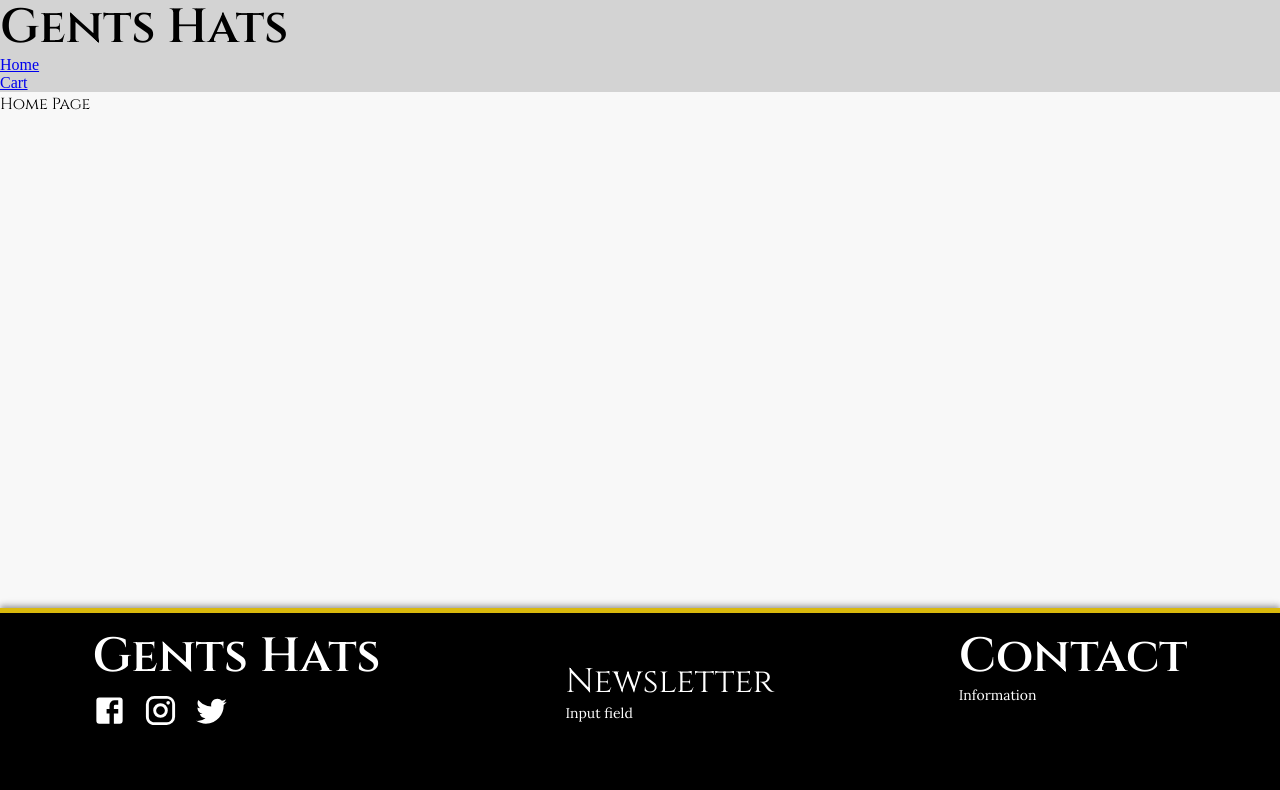
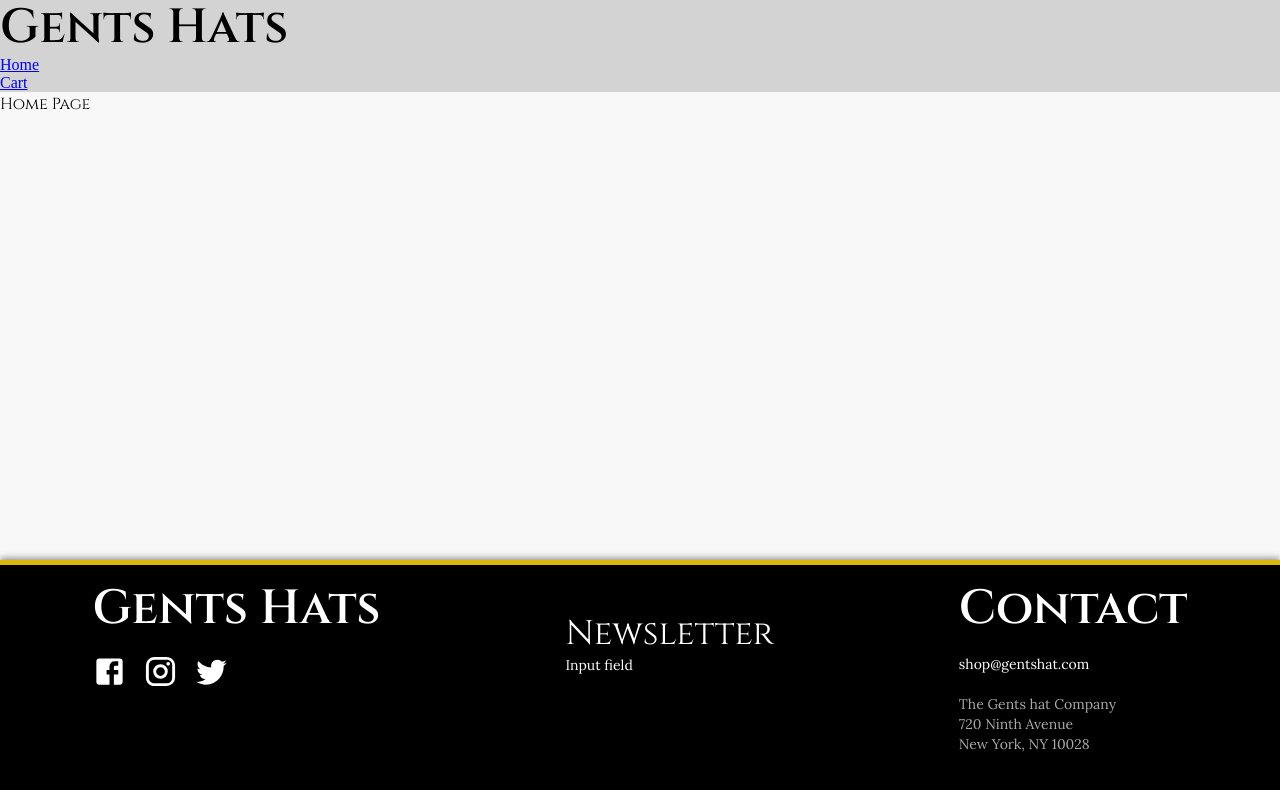
Before and after one commit to Sillen00/React-Webshop-Gents-Hat, a React (Vite) app: page / in a window 1280 px wide. Shown: the top 790 px of the page. Built offline with nearby package versions, Linux system fonts and the light colour scheme.

Commit message:
Added contact content

```diff
--- a/src/components/Footer.tsx
+++ b/src/components/Footer.tsx
@@ -6,11 +6,11 @@ function Footer() {
   return (
     <Box sx={footerStyle}>
       <Box sx={socialMediaContainer}>
-        <Typography variant='h3'>Gents Hats</Typography>
+        <Typography gutterBottom={true} variant='h3'>Gents Hats</Typography>
         <Box sx={socialMediaIcons}>
-          <Facebook fontSize='large'/>
-          <Instagram fontSize='large'/>
-          <Twitter fontSize='large'/>
+          <Facebook fontSize='large' />
+          <Instagram fontSize='large' />
+          <Twitter fontSize='large' />
         </Box>
       </Box>
       <Box sx={newsletterContainer}>
@@ -18,8 +18,19 @@ function Footer() {
         <Typography variant='body2'>Input field</Typography>
       </Box>
       <Box sx={contactContainer}>
-        <Typography variant='h3'>Contact</Typography>
-        <Typography variant='body2'>Information</Typography>
+        <Typography gutterBottom={true} variant='h3'>Contact</Typography>
+        <Typography variant='body2'>
+          shop@gentshat.com
+          <br />
+          <br />
+        </Typography>
+        <Typography sx={smallText} variant='body2'>
+          The Gents hat Company
+          <br />
+          720 Ninth Avenue
+          <br />
+          New York, NY 10028
+        </Typography>
       </Box>
     </Box>
   )
@@ -48,16 +59,16 @@ const footerStyle: SxProps<Theme> = theme => ({
   },
 })
 
-const socialMediaContainer: SxProps<Theme> = theme => ({
+const socialMediaContainer: SxProps<Theme> = theme => ({})
+
+const smallText: SxProps<Theme> = theme => ({
+  color: '#AAA'
 })
 
 const socialMediaIcons: SxProps<Theme> = theme => ({
-  display: 'flex',
-  width: '17rem',
-  paddingTop: '0.5rem',
   '& > *': {
-    marginRight: '1rem'
-  }
+    marginRight: '1rem',
+  },
 })
 
 const newsletterContainer: SxProps<Theme> = theme => ({
--- a/src/index.css
+++ b/src/index.css
@@ -3,7 +3,7 @@
 :root {
   /* Lägg till header-variabeln i Header-filen */
   --header-height: 5.75rem;
-  --footer-height-xl: 12rem;
+  --footer-height-xl: 15rem;
   --footer-height-lg: 14rem;
   --footer-height-md: 18rem;
   --footer-height-sm: 30rem;
```
